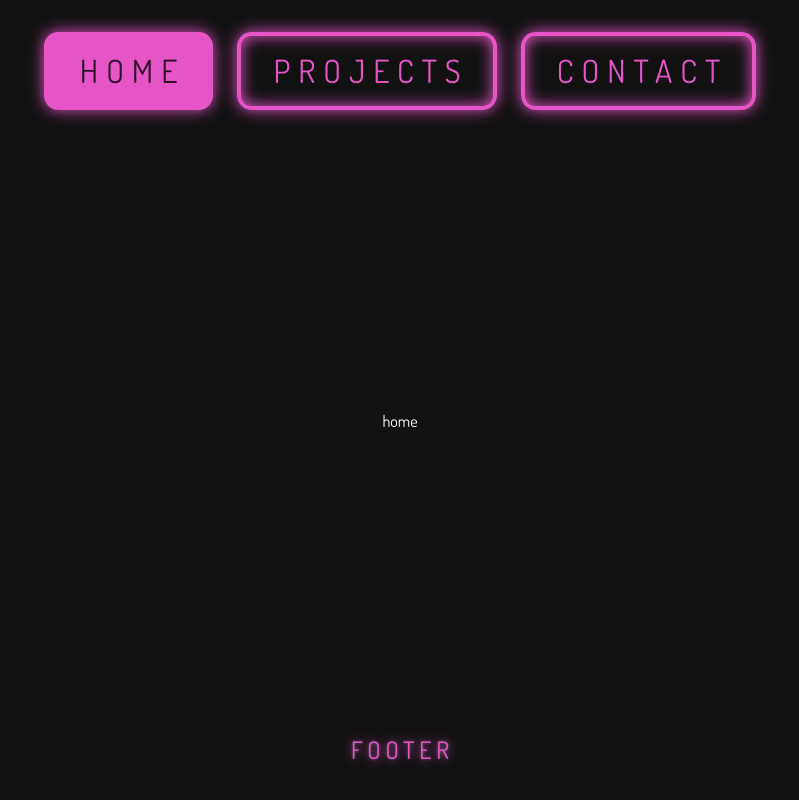
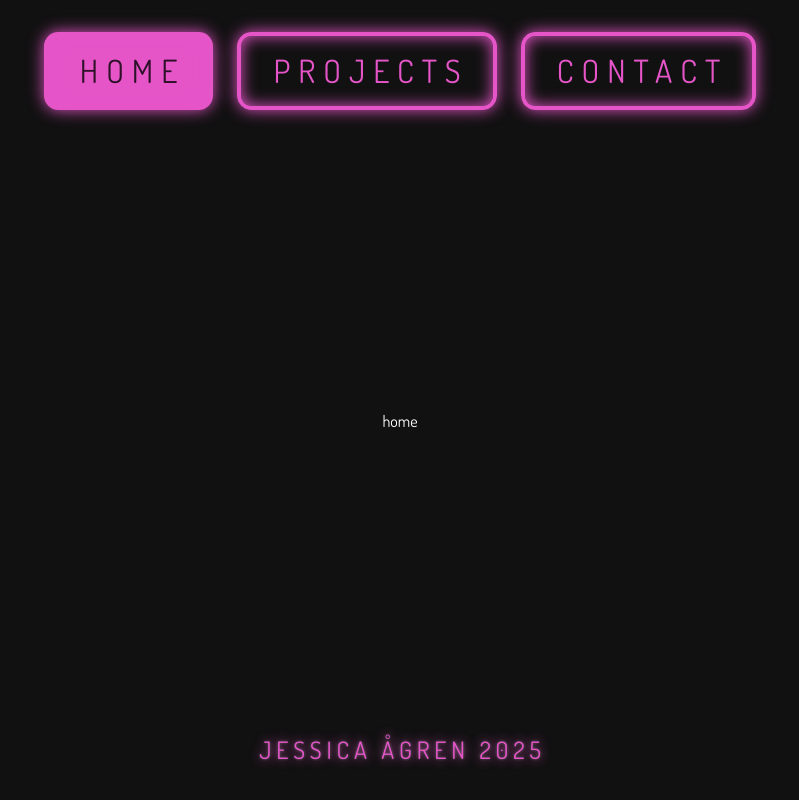
Before and after one commit to jessicaagren/portfolio, a React (Vite) app: page /home in a window 1280 px wide. Shown: the whole page, without its empty margins (240-1039 px from the left). Built offline with nearby package versions, Linux system fonts and the light colour scheme.

Commit message:
Update Footer component to display current year and author name

```diff
--- a/src/components/Footer/Footer.tsx
+++ b/src/components/Footer/Footer.tsx
@@ -1,9 +1,13 @@
 import './Footer.scss';
 
 export default function Footer() {
+  const getCurrentYear = () => {
+    return new Date().getFullYear();
+  };
+
   return (
     <>
-      <footer className='Footer'>footer</footer>
+      <footer className='Footer'>Jessica Ågren {getCurrentYear()}</footer>
     </>
   );
 }
```
